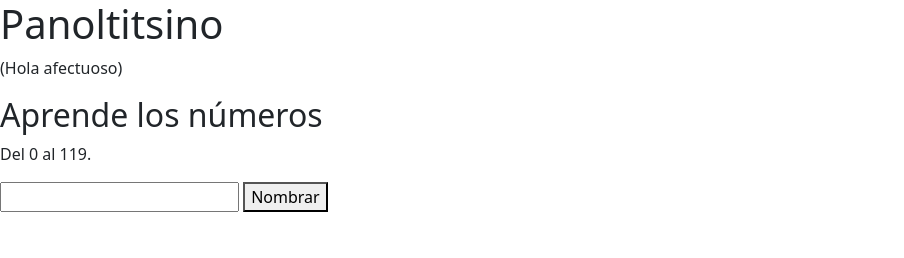
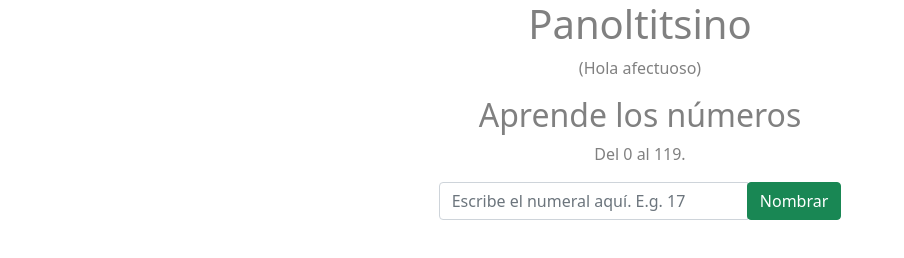
Before and after one commit to mrosas91/nauatl, a plain HTML site: page index.html in a window 1280 px wide. Shown: the whole page, without its empty margins (0-904 px from the left). Drawn offline with nearby package versions, Linux system fonts and the light colour scheme.

Commit message:
Add style to index

```diff
--- a/index.html
+++ b/index.html
@@ -8,29 +8,47 @@
 	<!-- CSS only -->
 	<link href="https://cdn.jsdelivr.net/npm/bootstrap@5.0.0-beta2/dist/css/bootstrap.min.css" rel="stylesheet" integrity="sha384-BmbxuPwQa2lc/FVzBcNJ7UAyJxM6wuqIj61tLrc4wSX0szH/Ev+nYRRuWlolflfl" crossorigin="anonymous">
 
+	<link rel="stylesheet" href="style.css">
+
 	<script src="numeral_to_text.js" charset="utf-8"></script>
 	<script type="text/javascript">
 		function renderAnswer() {
-			html = "<p>" +numeral_to_text(document.getElementById('numeral_input').value) + "</p>";
+			html = "<p class='fs-1 text-success'>" + numeral_to_text(document.getElementById('numeral_input').value) + "</p>";
 			document.getElementById("num_answer").innerHTML = html;
 		}
 	</script>
 </head>
 
 <body>
+	<div class="container-fluid">
+		<div class="row">
+			<div class="col-lg text-center">
 				<h1>Panoltitsino</h1>
 				<p>
 					(Hola afectuoso)
 				</p>
-
+			</div>
+		</div>
+		<div class="row">
+			<div class="col-lg text-center">
 				<h2>Aprende los números</h2>
 				<p>
 					Del 0 al 119.
 				</p>
-	<input type="text" name="numeral_input" id="numeral_input" value="">
-	<button onclick="renderAnswer()">Nombrar</button>
-	<div id="num_answer">
-
+			</div>
+		</div>
+		<div class="row">
+			<div class="mx-auto col-lg-4 col-md-6 col-sm-12">
+				<div class="input-group">
+					<input id="numeral_input" type="text" class="form-control" placeholder="Escribe el numeral aquí. E.g. 17" aria-label="Numeral">
+					<div class="input-group-append">
+						<button class="btn btn-success" type="button" onclick="renderAnswer()">Nombrar</button>
+					</div>
+				</div>
+				<div id="num_answer" class="text-center">
+				</div>
+			</div>
+		</div>
 	</div>
 </body>
 
--- /dev/null
+++ b/style.css
@@ -0,0 +1,3 @@
+h1, h2, h3, h4, h5, h6, p {
+	color: gray;
+}
```
Lines whose indentation alone changed are shown as unchanged.
